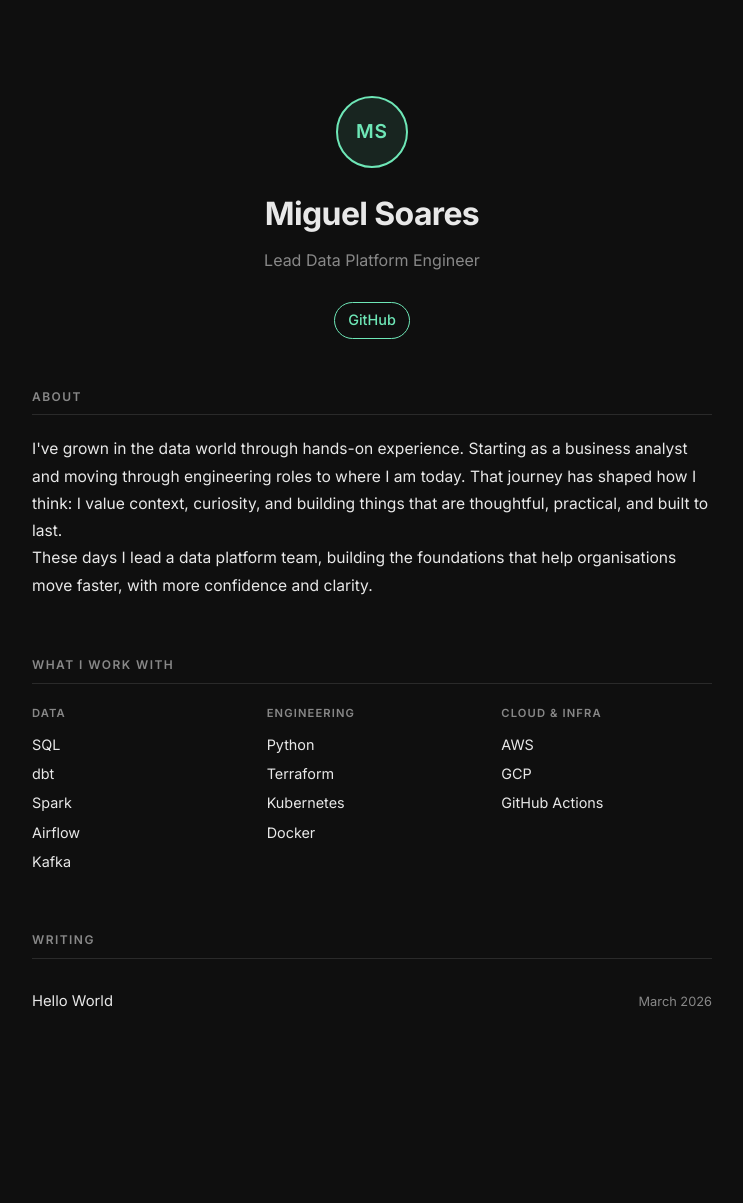
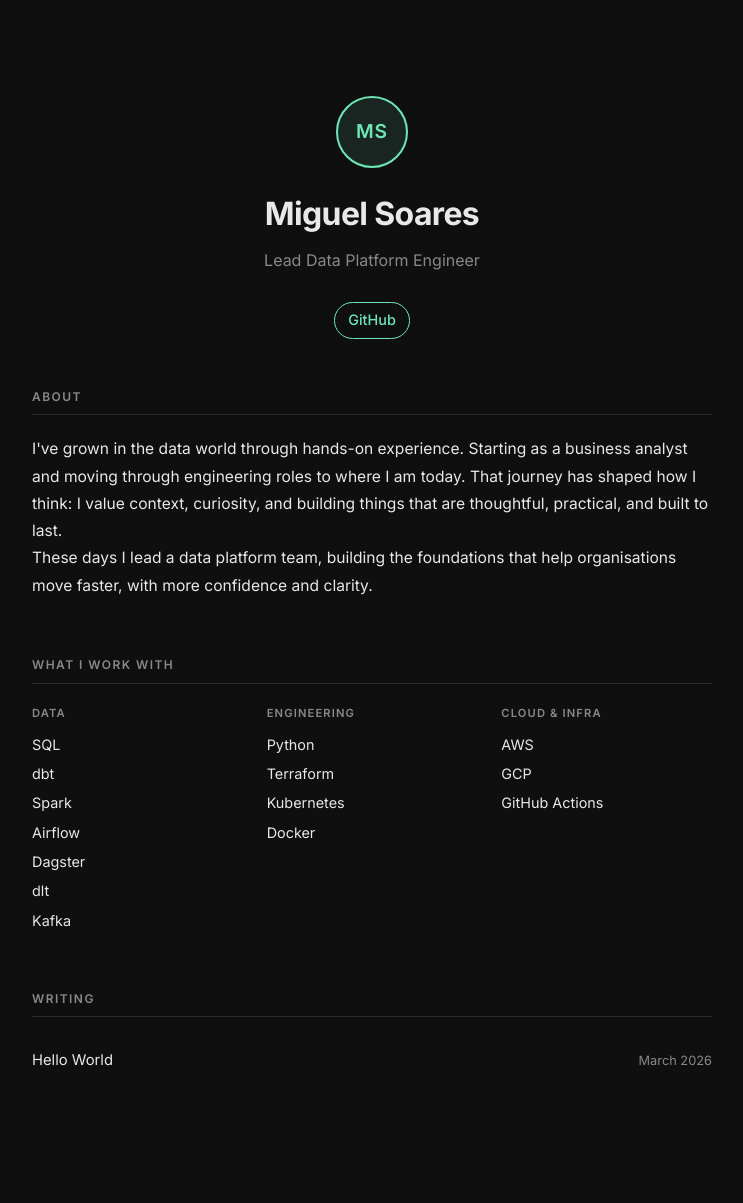
Before and after one commit to miguelsoaress/miguelsoaress.github.io, a Jekyll site: the page built from index.html, in a window 1280 px wide. Shown: the whole page, without its empty margins (268-1011 px from the left). Built offline with Jekyll 4.4.1, drawn with Linux system fonts in a browser that asks for light colours; before the commit the page ends 1144 px from its top, so only the background shows below that.

Commit message:
Add Dagster and dlt to tech stack

```diff
--- a/index.html
+++ b/index.html
@@ -34,6 +34,8 @@ layout: default
             <li>dbt</li>
             <li>Spark</li>
             <li>Airflow</li>
+            <li>Dagster</li>
+            <li>dlt</li>
             <li>Kafka</li>
           </ul>
         </div>
```
